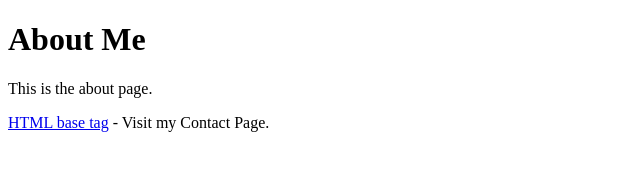
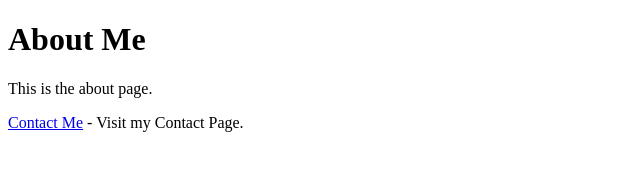
Before and after one commit to s4bsa/s4bsa.github.io, a plain HTML site: page about.html in a window 1280 px wide. Shown: the full height of the page, 0-640 px from the left. Drawn offline with Linux system fonts and the light colour scheme.

Commit message:
Update about.html

```diff
--- a/about.html
+++ b/about.html
@@ -9,6 +9,6 @@
 <body>
     <h1>About Me</h1>
     <p>This is the about page.</p>
-    <p><a href="contact.html">HTML base tag</a> - Visit my Contact Page.</p>
+ <p><a href="contact.html">Contact Me</a> - Visit my Contact Page.</p>
 </body>
 </html>
```
